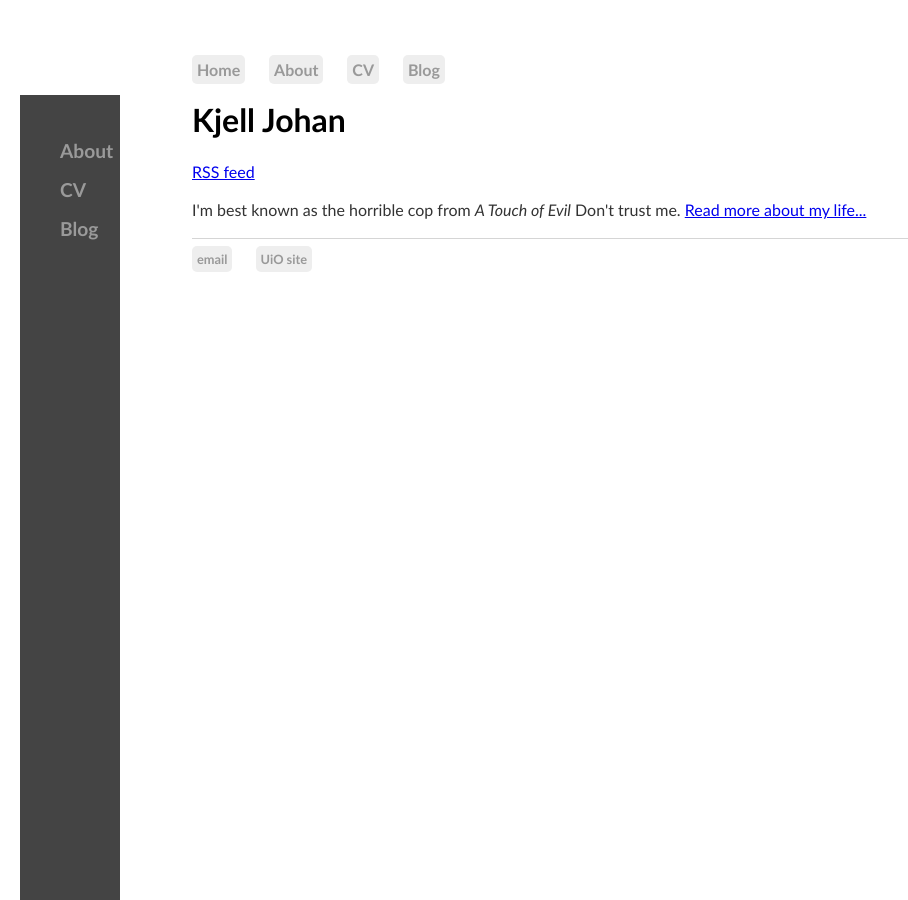
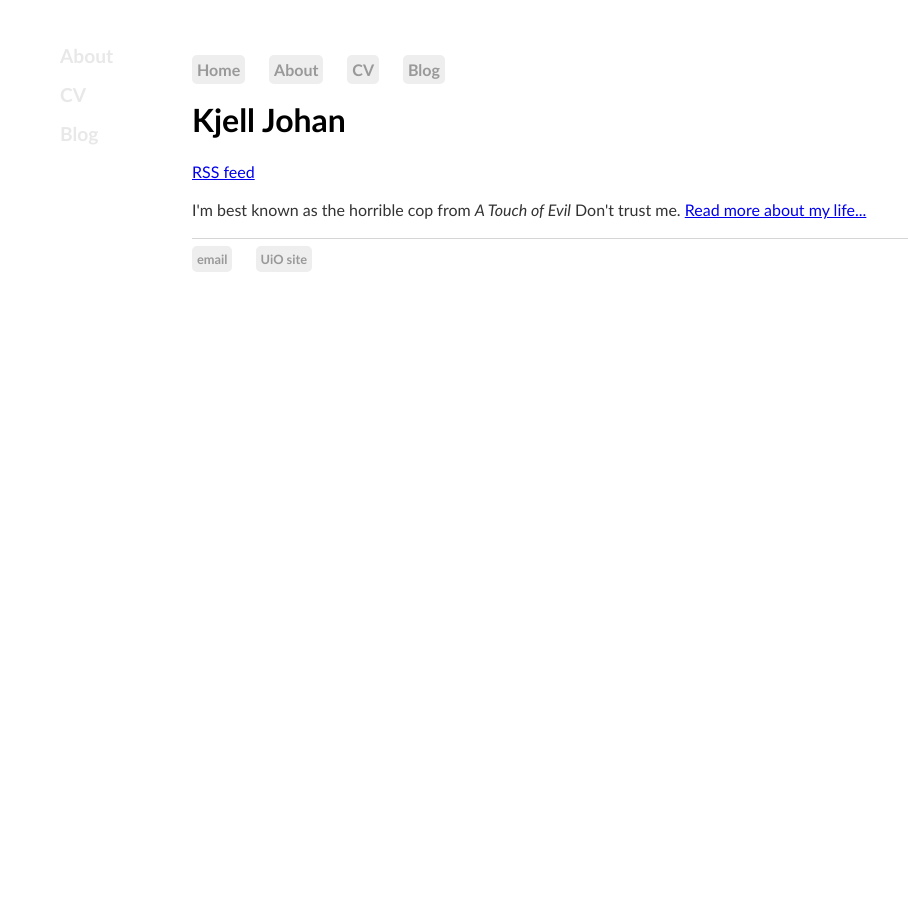
Before and after one commit to kjelljs/kjelljs.github.io, a Jekyll site: the page built from index.html, in a window 1280 px wide. Shown: the whole page, without its empty margins (0-908 px from the left). Built offline with Jekyll 4.4.1, drawn with Linux system fonts in a browser that asks for light colours.

Commit message:
Update main.css

```diff
--- a/css/main.css
+++ b/css/main.css
@@ -25,9 +25,9 @@
   margin-left: 20px;
   position: fixed;
   z-index: 1;
-  /*top: 0;*/
+  top: 0;
   left: 0;
-  background-color: #444;
+  background-color: #88888;
   overflow-x: hidden;
   padding-top: 20px;
   font-family: Optima, Candara, Calibri, Arial, sans-serif;
@@ -42,7 +42,7 @@
   padding: 8px 20px 8px 0px;
   text-decoration: none;
   font-size: 1.2em;
-  color: #9a9a9a;
+  color: #e8e8e8;
   display: block;
 }
 
```
